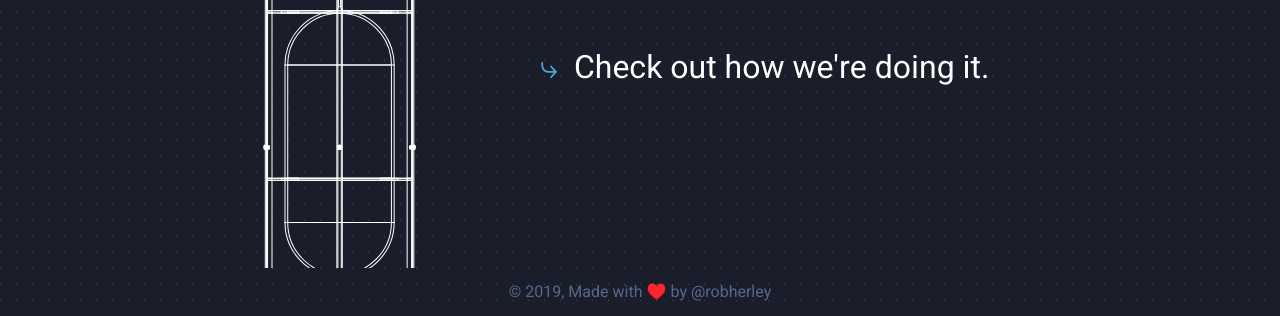
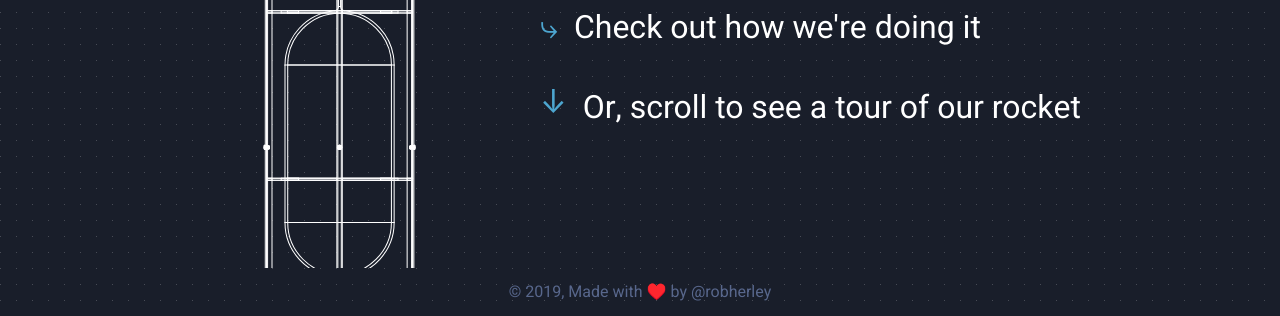
Before and after one commit to robherley/castlepointrocketry.space, a Gatsby site: page / in a window 1280 px wide. Shown: the part 708-1024 px from the top of the page. Built offline with nearby package versions, Linux system fonts and the light colour scheme; Gatsby itself is replaced by a stand-in of ours.

Commit message:
small scroll down comp

```diff
--- a/src/components/Landing.js
+++ b/src/components/Landing.js
@@ -9,6 +9,7 @@ import RocketStatic from "../images/rocket-static.svg"
 
 const Landing = () => {
   const windowWidth = useWindowWidth()
+  // const scrollHeight = useScrollHeight()
   useEffect(() => {
     // see $break-md in _breakpoints.scss
     // we only wanna animate on big boi screens
@@ -38,11 +39,12 @@ const Landing = () => {
         </div>
         <div className="text-container">
           <h1>
-            Pushing the <span>cutting edge</span> of aerospace manufacturing.
+            Pushing the <span>cutting edge</span> of aerospace manufacturing
           </h1>
           <Link to="/" className="check-out">
-            Check out how we're doing it.
+            Check out how we're doing it
           </Link>
+          <p className="scroll">Or, scroll to see a tour of our rocket</p>
         </div>
       </section>
     </>
--- a/src/scss/_anim.scss
+++ b/src/scss/_anim.scss
@@ -1,5 +1,3 @@
-// most from https://cssfx.dev/
-
 @keyframes fadeIn {
   0% {
     opacity: 0;
@@ -8,3 +6,15 @@
     opacity: 100;
   }
 }
+
+@keyframes bounce {
+  0% {
+    transform: translateY(0);
+  }
+  50% {
+    transform: translateY(-5px);
+  }
+  100% {
+    transform: translateY(0);
+  }
+}
--- a/src/scss/components/Landing.scss
+++ b/src/scss/components/Landing.scss
@@ -63,6 +63,21 @@
         transform: scaleX(1);
       }
     }
+
+    .scroll {
+      display: inline-block;
+      margin-top: 3rem;
+      font-size: 2rem;
+      position: relative;
+      color: color(light);
+      &::before {
+        animation: bounce 0.75s infinite;
+        display: inline-block;
+        color: color(cpr-blue);
+        margin-right: 1rem;
+        content: "↓";
+      }
+    }
   }
 
   .rocket-container {
@@ -97,6 +112,9 @@
           display: none;
         }
       }
+      .scroll {
+        font-size: 1.5rem;
+      }
     }
   }
 }
```
